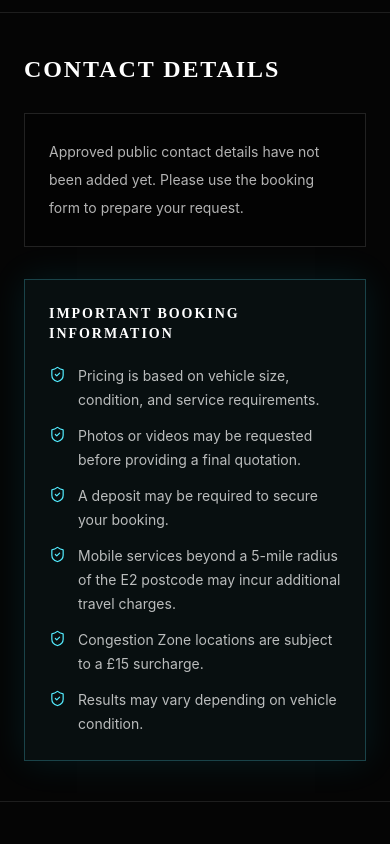
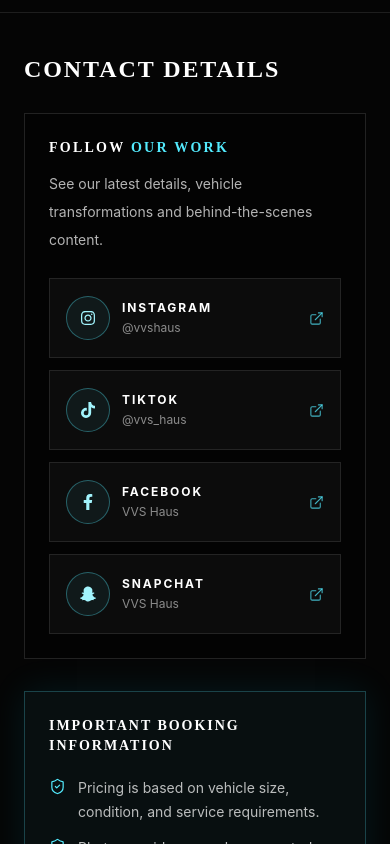
Before and after one commit to Hamza-ibz/vvs-haus, a React (Vite) app: page /contact in a window 390 px wide. Shown: the part 2280-3124 px from the top of the page. Built offline with nearby package versions, Linux system fonts and the light colour scheme.

Commit message:
fixed mobile view of the diamond

```diff
--- a/index.html
+++ b/index.html
@@ -3,7 +3,10 @@
   <head>
     <meta charset="UTF-8" />
     <link rel="icon" type="image/svg+xml" href="/favicon.svg" />
-    <meta name="viewport" content="width=device-width, initial-scale=1.0" />
+    <meta
+      name="viewport"
+      content="width=device-width, initial-scale=1, viewport-fit=cover"
+    />
     <title>vvs-haus</title>
   </head>
   <body>
--- a/package.json
+++ b/package.json
@@ -15,6 +15,7 @@
     "lucide-react": "^1.17.0",
     "react": "^19.2.6",
     "react-dom": "^19.2.6",
+    "react-icons": "^5.7.0",
     "react-router-dom": "^7.17.0"
   },
   "devDependencies": {
--- a/src/components/contact/BookingForm.jsx
+++ b/src/components/contact/BookingForm.jsx
@@ -171,29 +171,29 @@ function BookingForm({ packageOptions }) {
     const additionalInformation = getFormValue(formData, 'additionalInformation')
       || 'No additional information provided'
 
-    const message = `✨ *VVS HAUS BOOKING REQUEST*
+    const message = `\u2728 *VVS HAUS BOOKING REQUEST*
 
 Hello VVS Haus,
 
 I would like to request a mobile detailing appointment. Please find my booking details below.
 
-👤 *CUSTOMER DETAILS*
+\u{1F464} *CUSTOMER DETAILS*
 • *Full name:* ${fullName}
 • *Contact number:* ${contactNumber}
 
-🚘 *VEHICLE & SERVICE*
+\u{1F697} *VEHICLE & SERVICE*
 • *Vehicle:* ${vehicle}
 • *Desired package:* ${selectedPackage}
 • *Additional services:* ${additionalServices}
 
-📍 *SERVICE LOCATION*
+\u{1F4CD} *SERVICE LOCATION*
 • *Address / postcode:* ${address}
 
-📅 *PREFERRED APPOINTMENT*
+\u{1F4C5} *PREFERRED APPOINTMENT*
 • *Date:* ${preferredDate}
 • *Time:* ${preferredTime}
 
-📝 *ADDITIONAL INFORMATION*
+\u{1F4DD} *ADDITIONAL INFORMATION*
 ${additionalInformation}
 
 Please confirm availability, the final price, any applicable travel charges, and whether a deposit is required.
--- a/src/components/layout/Navbar.jsx
+++ b/src/components/layout/Navbar.jsx
@@ -70,7 +70,7 @@ function Navbar() {
         >
           <img
             alt="VVS Haus"
-            className="h-auto w-[8.5rem] object-contain sm:w-[9.5rem] lg:w-[11.25rem]"
+            className="h-auto w-[5.25rem] object-contain sm:w-[7rem] lg:w-[11.25rem]"
             src={logoSrc}
           />
         </Link>
--- /dev/null
+++ b/src/components/ui/SocialIcon.jsx
@@ -0,0 +1,23 @@
+import {
+  FaFacebookF,
+  FaInstagram,
+  FaSnapchatGhost,
+  FaTiktok,
+} from 'react-icons/fa'
+
+const socialIconMap = {
+  Facebook: FaFacebookF,
+  Instagram: FaInstagram,
+  Snapchat: FaSnapchatGhost,
+  TikTok: FaTiktok,
+}
+
+function SocialIcon({ className = '', name }) {
+  const Icon = socialIconMap[name]
+
+  if (!Icon) return null
+
+  return <Icon aria-hidden="true" className={className} />
+}
+
+export default SocialIcon
--- /dev/null
+++ b/src/data/socialLinks.js
@@ -0,0 +1,22 @@
+export const socialLinks = [
+  {
+    name: 'Instagram',
+    url: 'https://www.instagram.com/vvshaus',
+    handle: '@vvshaus',
+  },
+  {
+    name: 'TikTok',
+    url: 'https://www.tiktok.com/@vvs_haus',
+    handle: '@vvs_haus',
+  },
+  {
+    name: 'Facebook',
+    url: 'https://www.facebook.com/share/1DU11iih1L/',
+    handle: 'VVS Haus',
+  },
+  {
+    name: 'Snapchat',
+    url: 'https://snapchat.com/t/Z2Gd995K',
+    handle: 'VVS Haus',
+  },
+]
--- a/src/pages/Contact.jsx
+++ b/src/pages/Contact.jsx
@@ -3,13 +3,16 @@ import {
   CalendarDays,
   ChevronRight,
   Clock,
+  ExternalLink,
   Home,
   MapPin,
   ShieldCheck,
 } from 'lucide-react'
 
 import BookingForm from '../components/contact/BookingForm'
+import SocialIcon from '../components/ui/SocialIcon'
 import { serviceCatalogue } from '../data/services'
+import { socialLinks } from '../data/socialLinks'
 import useReducedMotionPreference from '../hooks/useReducedMotionPreference'
 
 const {
@@ -209,10 +212,50 @@ function Contact() {
             Contact Details
           </h2>
           <div className="mt-7 border border-white/12 bg-black/30 p-6">
-            <p className="text-sm leading-7 text-white/70">
-              Approved public contact details have not been added yet. Please use
-              the booking form to prepare your request.
+            <p className="font-['Orbitron'] text-sm font-semibold uppercase tracking-[0.16em] text-white">
+              Follow <span className="text-cyan-300">Our Work</span>
             </p>
+            <p className="mt-3 text-sm leading-7 text-white/70">
+              See our latest details, vehicle transformations and behind-the-scenes content.
+            </p>
+
+            <motion.div
+              className="mt-6 grid gap-3 sm:grid-cols-2"
+              initial="hidden"
+              transition={{ staggerChildren: 0.06 }}
+              viewport={{ once: true, amount: 0.3 }}
+              whileInView="visible"
+            >
+              {socialLinks.map((social) => (
+                <motion.a
+                  aria-label={`Follow VVS Haus on ${social.name}`}
+                  className="group flex min-h-20 items-center justify-between gap-4 border border-white/10 bg-white/[0.035] p-4 transition duration-300 hover:-translate-y-0.5 hover:border-cyan-300/55 hover:bg-cyan-300/[0.055] hover:shadow-[0_0_26px_rgba(0,217,255,0.13)] focus-visible:outline focus-visible:outline-2 focus-visible:outline-offset-4 focus-visible:outline-cyan-300"
+                  href={social.url}
+                  key={social.name}
+                  rel="noopener noreferrer"
+                  target="_blank"
+                  variants={fadeUp}
+                >
+                  <span className="flex items-center gap-3">
+                    <span className="flex h-11 w-11 shrink-0 items-center justify-center rounded-full border border-cyan-300/35 bg-cyan-300/[0.06] text-cyan-200 transition group-hover:border-cyan-200 group-hover:shadow-[0_0_20px_rgba(0,217,255,0.18)]">
+                      <SocialIcon className="h-4 w-4" name={social.name} />
+                    </span>
+                    <span>
+                      <span className="block text-xs font-bold uppercase tracking-[0.16em] text-white">
+                        {social.name}
+                      </span>
+                      <span className="mt-1 block text-xs text-white/52">{social.handle}</span>
+                    </span>
+                  </span>
+                  <ExternalLink
+                    aria-hidden="true"
+                    className="shrink-0 text-cyan-300/75 transition group-hover:translate-x-0.5 group-hover:-translate-y-0.5 group-hover:text-cyan-200"
+                    size={15}
+                    strokeWidth={1.7}
+                  />
+                </motion.a>
+              ))}
+            </motion.div>
           </div>
 
           <div className="mt-8 border border-cyan-300/24 bg-cyan-300/[0.045] p-6 shadow-[0_0_34px_rgba(0,217,255,0.1)]">
--- a/src/pages/Gallery.jsx
+++ b/src/pages/Gallery.jsx
@@ -10,8 +10,10 @@ import { Link } from 'react-router-dom'
 
 import GalleryCard from '../components/ui/GalleryCard'
 import GalleryLightbox from '../components/ui/GalleryLightbox'
+import SocialIcon from '../components/ui/SocialIcon'
 import TransformationCard from '../components/ui/TransformationCard'
 import galleryItems, { galleryFilters, transformations } from '../data/gallery'
+import { socialLinks } from '../data/socialLinks'
 
 const trustItems = [
   {
@@ -30,6 +32,10 @@ const trustItems = [
     Icon: ShieldCheck,
   },
 ]
+
+const gallerySocialLinks = socialLinks.filter(({ name }) => (
+  name === 'Instagram' || name === 'TikTok'
+))
 
 const fadeUp = {
   hidden: { opacity: 0, y: 24 },
@@ -325,6 +331,48 @@ function Gallery() {
         </div>
       </section>
 
+      <section className="relative overflow-hidden border-t border-white/10 bg-[#050505] px-6 py-10 sm:px-8 lg:px-16 2xl:px-20">
+        <div
+          aria-hidden="true"
+          className="absolute inset-0 bg-[radial-gradient(circle_at_18%_20%,rgba(0,217,255,0.12),transparent_24rem),radial-gradient(circle_at_86%_60%,rgba(0,217,255,0.08),transparent_22rem)]"
+        />
+        <motion.div
+          className="relative mx-auto flex max-w-[92rem] flex-col items-start justify-between gap-7 border border-cyan-300/18 bg-black/45 p-6 shadow-[0_0_40px_rgba(0,217,255,0.08)] sm:p-8 lg:flex-row lg:items-center"
+          initial={{ opacity: 0, y: 18 }}
+          viewport={{ once: true, amount: 0.25 }}
+          whileInView={{ opacity: 1, y: 0 }}
+        >
+          <div>
+            <p className="text-xs font-bold uppercase tracking-[0.28em] text-cyan-300">
+              Follow The Finish
+            </p>
+            <h2 className="mt-4 font-['Orbitron'] text-2xl font-semibold uppercase tracking-[0.08em] text-white sm:text-3xl">
+              Want To See More <span className="text-cyan-300">Transformations?</span>
+            </h2>
+            <p className="mt-4 max-w-2xl text-sm leading-7 text-white/68 sm:text-base">
+              Follow VVS Haus for our latest details, before-and-after results and behind-the-scenes content.
+            </p>
+          </div>
+
+          <div className="flex w-full flex-col gap-3 sm:w-auto sm:flex-row">
+            {gallerySocialLinks.map((social) => (
+              <a
+                aria-label={`Open VVS Haus ${social.name} in a new tab`}
+                className="group inline-flex min-h-14 min-w-56 items-center justify-center gap-3 border border-cyan-300/55 bg-cyan-300/[0.055] px-6 py-4 text-sm font-bold uppercase tracking-[0.16em] text-white transition duration-300 hover:-translate-y-0.5 hover:border-cyan-200 hover:bg-cyan-300/[0.09] hover:shadow-[0_0_30px_rgba(0,217,255,0.18)] focus-visible:outline focus-visible:outline-2 focus-visible:outline-offset-4 focus-visible:outline-cyan-300"
+                href={social.url}
+                key={social.name}
+                rel="noopener noreferrer"
+                target="_blank"
+              >
+                <SocialIcon className="h-4 w-4 text-cyan-300 transition group-hover:scale-110 group-hover:text-cyan-100" name={social.name} />
+                {social.name === 'Instagram' ? 'View Instagram' : 'Watch on TikTok'}
+                <ChevronRight aria-hidden="true" className="text-cyan-300 transition group-hover:translate-x-1" size={17} />
+              </a>
+            ))}
+          </div>
+        </motion.div>
+      </section>
+
       <section className="relative overflow-hidden border-t border-white/10 px-6 py-7 sm:px-8 lg:px-16 2xl:px-20">
         <div className="absolute inset-0 opacity-55" aria-hidden="true">
           <img
```
Also changed, not shown: src/components/layout/Footer.jsx (+30 -0 lines), src/pages/Home.jsx (+17 -17 lines), 2 other files (tests, documents, lock files or other folders).
